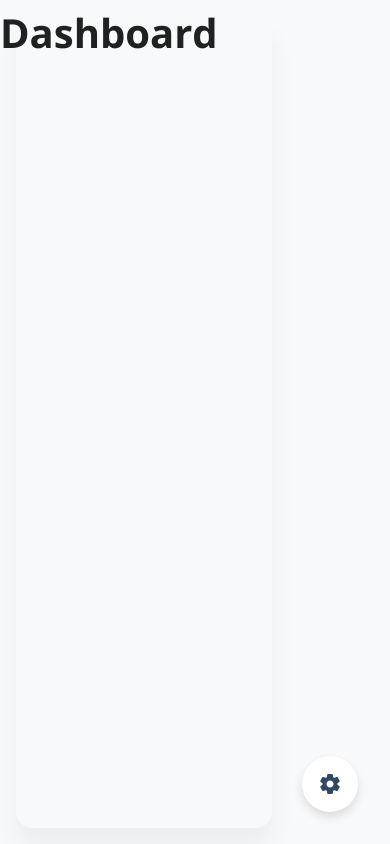
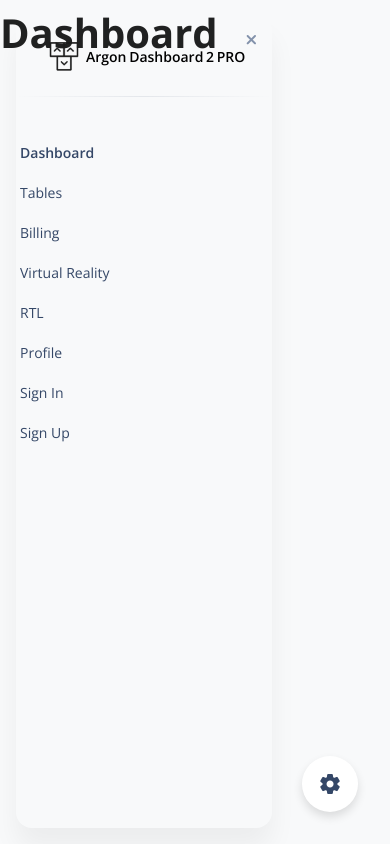
Before and after one commit to jaxkashif34/material-kit-2, a React (Create React App) app: page /dashboard in a window 390 px wide. Built offline with nearby package versions, Linux system fonts and the light colour scheme.

Commit message:
uncomplete will come back soon

```diff
--- a/src/examples/sideNav/Item.js
+++ b/src/examples/sideNav/Item.js
@@ -0,0 +1,37 @@
+import React from 'react';
+import { ListItemIcon, ListItemText, Icon } from '@mui/material';
+import ArgonBox from 'components/ArgonBox';
+import { useConfig } from 'context';
+import { sideBarItem, itemIconBox, itemIcon, itemText } from './style/sideNavItem';
+import PropTypes from 'prop-types';
+
+const Item = ({ icon, name, active, ...rest }) => {
+  const {
+    controller: { isMiniSideNavOpen, darkSidenav, sidenavColor },
+  } = useConfig();
+  return (
+    <ListItemText component="li">
+      <ArgonBox
+        {...rest}
+        sx={(theme) => {
+          sideBarItem(theme, { active, darkSidenav, sidenavColor, isMiniSideNavOpen });
+        }}>
+        <ListItemIcon sx={(theme) => itemIconBox(theme, { active, darkSidenav, sidenavColor })}>
+          {typeof icon === 'string' ? <Icon sx={(theme) => itemIcon(theme, { active })}>{icon}</Icon> : icon}
+        </ListItemIcon>
+
+        <ListItemText primary={name} sx={(theme) => itemText(theme, { isMiniSideNavOpen, darkSidenav, active })} />
+      </ArgonBox>
+    </ListItemText>
+  );
+};
+
+Item.propTypes = {
+  color: PropTypes.oneOf(['primary', 'secondary', 'info', 'success', 'warning', 'error', 'dark']),
+  icon: PropTypes.node.isRequired,
+  name: PropTypes.string.isRequired,
+  active: PropTypes.bool,
+  open: PropTypes.bool,
+};
+
+export default Item;
--- a/src/examples/sideNav/index.js
+++ b/src/examples/sideNav/index.js
@@ -1,14 +1,48 @@
 import React from 'react';
 import SideNavRoot from './root';
-import { useConfig } from 'context';
+import { useConfig, setMiniSideNav } from 'context';
+import ArgonBox from 'components/ArgonBox';
+import ArgonTypoGraphy from 'components/ArgonTypography';
+import { Divider, Icon, List } from '@mui/material';
+import { NavLink } from 'react-router-dom';
+import sidenavLogoLabel from './style/sideNav';
+// images
+import brand from 'assets/images/logo-ct.png';
+import brandDark from 'assets/images/logo-ct-dark.png';
+import Routes from './routes';
 const SideNav = ({ ...rest }) => {
   const {
-    controller: { layout, darkSideNav, isMiniSideNavOpen },
+    dispatch,
+    controller: { layout, darkSideNav, isMiniSideNavOpen, darkMode },
   } = useConfig();
 
   return (
     <SideNavRoot {...rest} variant="permanent" ownerState={{ layout, darkSideNav, isMiniSideNavOpen }}>
-      {/* kashif */}
+      <ArgonBox pt={3} pb={1} px={4} textAlign="center">
+        <ArgonBox display={{ xs: 'block', xl: 'none' }} position="absolute" top={0} right={0} p={1.625} onClick={() => setMiniSideNav(dispatch, true)} sx={{ cursor: 'pinter' }}>
+          <ArgonTypoGraphy variant="h6" color="secondary">
+            <Icon sx={{ fontWeight: 'bold' }}>close</Icon>
+          </ArgonTypoGraphy>
+        </ArgonBox>
+        <ArgonBox component={NavLink} to="/" display="flex" alignItems="center">
+          <ArgonBox component="img" src={darkSideNav || darkMode ? brand : brandDark} alt="Argon Logo" width="2rem" mr={0.25} />
+
+          <ArgonBox width="100%" sx={(theme) => sidenavLogoLabel(theme, { isMiniSideNavOpen })}>
+            <ArgonTypoGraphy component="h6" variant="button" fontWeight="medium" color={darkSideNav || darkMode ? 'white' : 'black'}>
+              Argon Dashboard 2 PRO
+            </ArgonTypoGraphy>
+          </ArgonBox>
+        </ArgonBox>
+      </ArgonBox>
+
+      <Divider light={darkSideNav || darkMode} />
+      <List>
+        <Routes />
+      </List>
+
+      <ArgonBox pt={1} mt="auto" mb={2} mx={2}>
+        {/* sidenav footer */}
+      </ArgonBox>
     </SideNavRoot>
   );
 };
--- /dev/null
+++ b/src/examples/sideNav/routes.js
@@ -0,0 +1,46 @@
+import { routes } from 'routes';
+import React from 'react';
+import { Divider, Link } from '@mui/material';
+import Item from './Item';
+import { NavLink, useLocation } from 'react-router-dom';
+import ArgonTypoGraphy from 'components/ArgonTypography';
+
+import { useConfig } from 'context';
+
+const Routes = () => {
+  const { pathname } = useLocation();
+
+  const {
+    controller: { darkSidenav },
+  } = useConfig();
+
+  const itemName = pathname.split('/').slice(1)[0];
+
+  return routes.map(({ type, name, href, icon, title, key, route }) => {
+    if (type === 'route') {
+      if (href) {
+        return (
+          <Link href={href} key={key} target="_blank" rel="noreferrer">
+            <Item name={name} icon={icon} active={key === itemName} />
+          </Link>
+        );
+      } else {
+        return (
+          <NavLink to={route} key={key}>
+            <Item name={name} icon={icon} active={key === itemName} />
+          </NavLink>
+        );
+      }
+    } else if (type === 'title') {
+      return (
+        <ArgonTypoGraphy key={key} color={darkSidenav ? 'white' : 'dark'} display="block" variant="caption" fontWeight="bold" textTransform="uppercase" opacity={0.6} pl={3} mt={2} mb={1} ml={1}>
+          {title}
+        </ArgonTypoGraphy>
+      );
+    } else {
+      return <Divider key={key} light={darkSidenav} />;
+    }
+  });
+};
+
+export default Routes;
--- a/src/examples/sideNav/style/sideNav.js
+++ b/src/examples/sideNav/style/sideNav.js
@@ -0,0 +1,21 @@
+export default function sidenavLogoLabel(theme, ownerState) {
+    const { functions, transitions, typography, breakpoints } = theme;
+    const { miniSidenav } = ownerState;
+
+    const { pxToRem } = functions;
+    const { fontWeightMedium } = typography;
+
+    return {
+      ml: 0.5,
+      fontWeight: fontWeightMedium,
+      wordSpacing: pxToRem(-1),
+      transition: transitions.create("opacity", {
+        easing: transitions.easing.easeInOut,
+        duration: transitions.duration.standard,
+      }),
+
+      [breakpoints.up("xl")]: {
+        opacity: miniSidenav ? 0 : 1,
+      },
+    };
+  }
--- /dev/null
+++ b/src/examples/sideNav/style/sideNavItem.js
@@ -0,0 +1,112 @@
+const sideBarItem = (theme, ownerState) => {
+  const { palette, transitions, breakpoints, boxShadows, borders, functions } = theme;
+  const { active, darkSidenav, sidenavColor, isMiniSideNavOpen } = ownerState;
+
+  const { dark, text, transparent, white } = palette;
+  const { xxl } = boxShadows;
+  const { borderRadius } = borders;
+  const { pxToRem, rgba } = functions;
+  return {
+    background: active ? rgba(palette[sidenavColor ?? 'info'].main, sidenavColor ? 1 : 0.1) : transparent.main,
+    color: () => {
+      let result = text.main;
+
+      if ((active && sidenavColor) || (active && darkSidenav) || darkSidenav) {
+        result = white.main;
+      } else if (active) {
+        result = dark.main;
+      }
+
+      return result;
+    },
+    display: isMiniSideNavOpen ? 'block' : 'flex',
+    alignItems: 'center',
+    width: '100%',
+    padding: `${pxToRem(10.8)} ${pxToRem(16)} ${pxToRem(10.8)} ${pxToRem(16)}`,
+    margin: `0 ${pxToRem(8)}`,
+    borderRadius: borderRadius.md,
+    cursor: 'pointer',
+    userSelect: 'none',
+    whiteSpace: 'nowrap',
+    boxShadow: active && darkSidenav ? xxl : 'none',
+
+    [breakpoints.up('xl')]: {
+      boxShadow: () => {
+        if (active) {
+          return darkSidenav ? xxl : 'none';
+        }
+
+        return 'none';
+      },
+      transition: transitions.create('box-shadow', {
+        easing: transitions.easing.easeInOut,
+        duration: transitions.duration.shorter,
+      }),
+    },
+  };
+};
+
+const itemIconBox = (theme, ownerState) => {
+  const { transitions, borders, functions } = theme;
+  const { darkSidenav, sidenavColor, active } = ownerState;
+
+  const { borderRadius } = borders;
+  const { pxToRem } = functions;
+
+  return {
+    color: 'inherit',
+    minWidth: pxToRem(32),
+    minHeight: pxToRem(32),
+    borderRadius: borderRadius.md,
+    display: 'grid',
+    placeItems: 'center',
+    transition: transitions.create('margin', {
+      easing: transitions.easing.easeInOut,
+      duration: transitions.duration.standard,
+    }),
+
+    '& svg, svg g': {
+      fill: 'currentColor',
+    },
+
+    '& i': {
+      color: active && (darkSidenav || sidenavColor) ? 'inherit' : null,
+    },
+  };
+};
+
+const itemIcon = ({ palette: { white, gradients } }, { active }) => ({
+  color: active ? white.main : gradients.dark.state,
+});
+
+const itemText = ( theme, ownerState ) => {
+  const { typography, transitions, breakpoints, functions } = theme;
+  const { isMiniSideNavOpen, active } = ownerState;
+
+  const { size, fontWeightMedium, fontWeightRegular } = typography;
+  const { pxToRem } = functions;
+
+  return {
+    color: 'inherit',
+    marginLeft: pxToRem(4),
+
+    [breakpoints.up('xl')]: {
+      opacity: isMiniSideNavOpen ? 0 : 1,
+      maxWidth: isMiniSideNavOpen ? 0 : '100%',
+      marginLeft: isMiniSideNavOpen ? 0 : pxToRem(4),
+      transition: transitions.create(['opacity', 'margin'], {
+        easing: transitions.easing.easeInOut,
+        duration: transitions.duration.standard,
+      }),
+    },
+
+    '& span': {
+      color: 'inherit',
+      fontWeight: active ? fontWeightMedium : fontWeightRegular,
+      fontSize: size.sm,
+      lineHeight: 0,
+    },
+  };
+};
+
+export { sideBarItem, itemIconBox, itemIcon, itemText };
```
Also changed, not shown: src/examples/sideNav/style/sideNavFooter.js (deleted).
